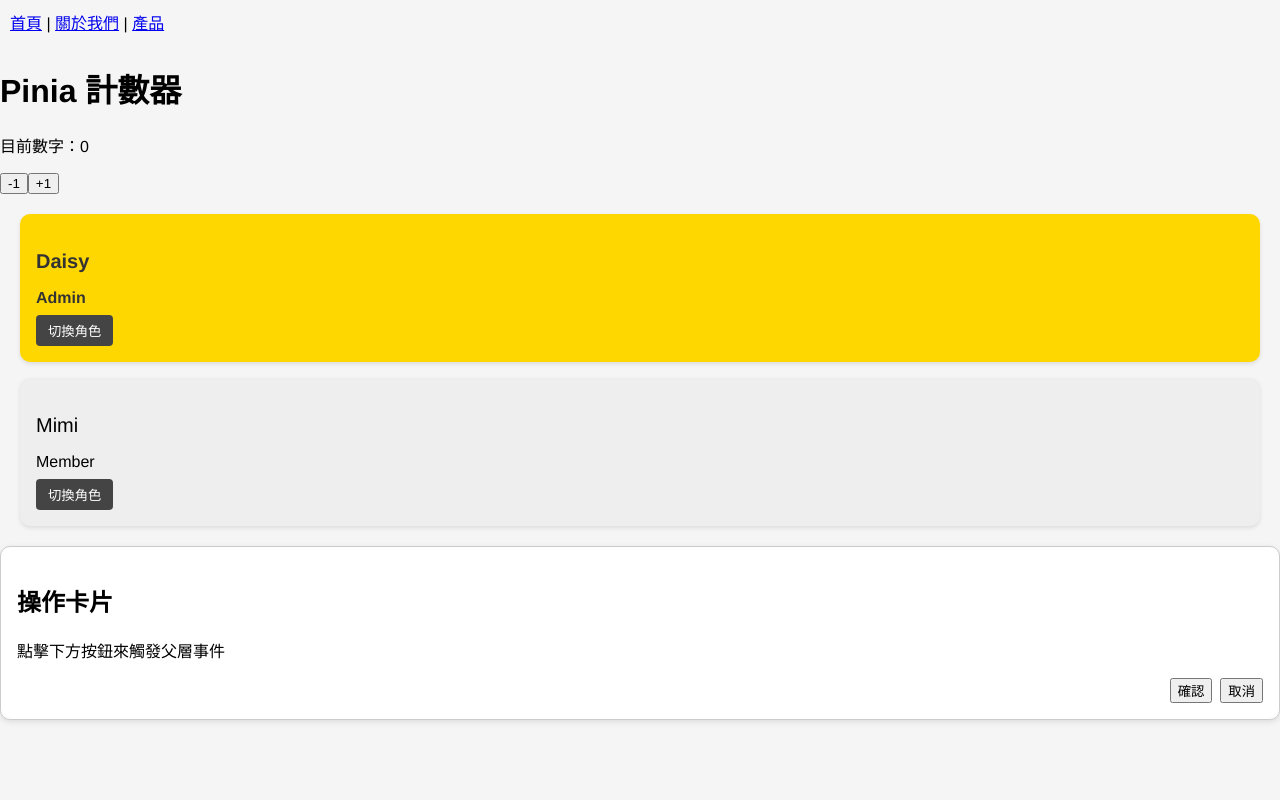
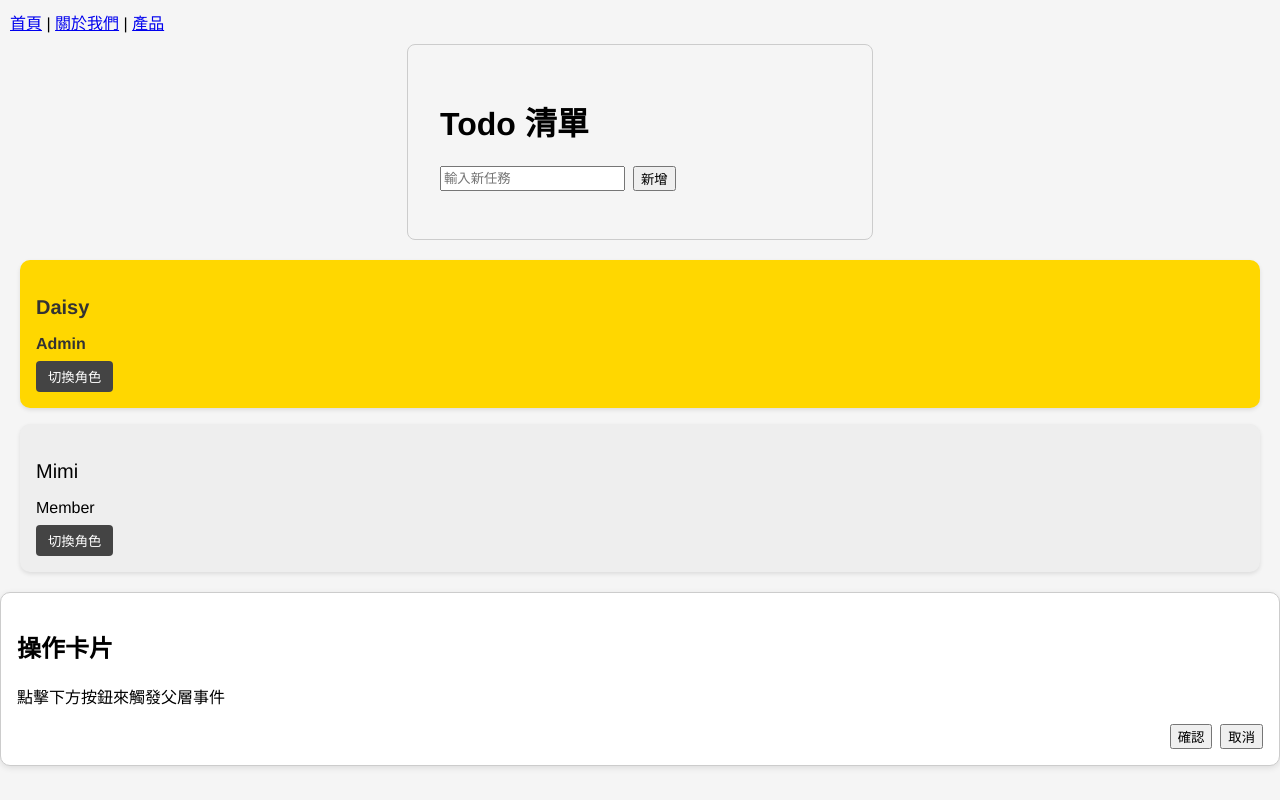
Before and after one commit to dai4116/vue3-ts, a Vue app: page /piniaTest in a window 1280 px wide. Built offline with nearby package versions, Linux system fonts and the light colour scheme.

Commit message:
update: todoList

```diff
--- a/src/components/PiniaTest.vue
+++ b/src/components/PiniaTest.vue
@@ -1,23 +1,79 @@
 <script setup lang="ts">
-import { useCounterStore } from '@/stores/counter'
+import { ref } from 'vue'
+import { useTodoStore } from '@/stores/counter'
+import { storeToRefs } from 'pinia'
 
-// 使用 store
-const counter = useCounterStore()
+const store = useTodoStore()
+const { todos } = storeToRefs(store)
 
-function increase() {
-  counter.increment()
+const newTodo = ref('')
+
+function add() {
+  if (newTodo.value.trim()) {
+    store.addTodo(newTodo.value.trim())
+    newTodo.value = ''
+  }
 }
 
-function decrease() {
-  counter.decrement()
+function toggle(id: number) {
+  store.toggleDone(id)
+}
+
+function remove(id: number) {
+  store.removeTodo(id)
 }
 </script>
 
 <template>
-  <main>
-    <h1>Pinia 計數器</h1>
-    <p>目前數字：{{ counter.count }}</p>
-    <button @click="decrease">-1</button>
-    <button @click="increase">+1</button>
-  </main>
+  <div class="todo-container">
+    <h1>Todo 清單</h1>
+    <div class="input-group">
+      <input v-model="newTodo" @keyup.enter="add" placeholder="輸入新任務" />
+      <button @click="add">新增</button>
+    </div>
+
+    <ul class="todo-list">
+      <li v-for="todo in todos" :key="todo.id">
+        <label>
+          <input type="checkbox" :checked="todo.done" @change="toggle(todo.id)" />
+          <span :class="{ done: todo.done }">{{ todo.text }}</span>
+        </label>
+        <button class="delete" @click="remove(todo.id)">❌</button>
+      </li>
+    </ul>
+  </div>
 </template>
+
+<style scoped>
+.todo-container {
+  max-width: 400px;
+  margin: auto;
+  padding: 2rem;
+  border: 1px solid #ccc;
+  border-radius: 8px;
+}
+.input-group {
+  display: flex;
+  gap: 0.5rem;
+  margin-bottom: 1rem;
+}
+.todo-list {
+  list-style: none;
+  padding: 0;
+}
+.todo-list li {
+  display: flex;
+  justify-content: space-between;
+  align-items: center;
+  margin-bottom: 0.5rem;
+}
+.done {
+  text-decoration: line-through;
+  color: #888;
+}
+.delete {
+  background: transparent;
+  border: none;
+  cursor: pointer;
+}
+</style>
--- a/src/stores/counter.ts
+++ b/src/stores/counter.ts
@@ -1,16 +1,35 @@
-// stores/counter.ts
 import { defineStore } from 'pinia'
+import { ref } from 'vue'
 
-export const useCounterStore = defineStore('counter', {
-  state: () => ({
-    count: 0
-  }),
-  actions: {
-    increment() {
-      this.count++
-    },
-    decrement() {
-      this.count--
-    }
+export interface TodoItem {
+  id: number
+  text: string
+  done: boolean
+}
+
+
+
+export const useTodoStore = defineStore('todo', () => {
+  const todos = ref<TodoItem[]>([])
+  let idCounter = 0
+
+  function addTodo(text: string) {
+    todos.value.push({ id: idCounter++, text, done: false })
+  }
+
+  function toggleDone(id: number) {
+    const todo = todos.value.find(t => t.id === id)
+    if (todo) todo.done = !todo.done
+  }
+
+  function removeTodo(id: number) {
+    todos.value = todos.value.filter(t => t.id !== id)
+  }
+
+  return {
+    todos,
+    addTodo,
+    toggleDone,
+    removeTodo
   }
 })
```
